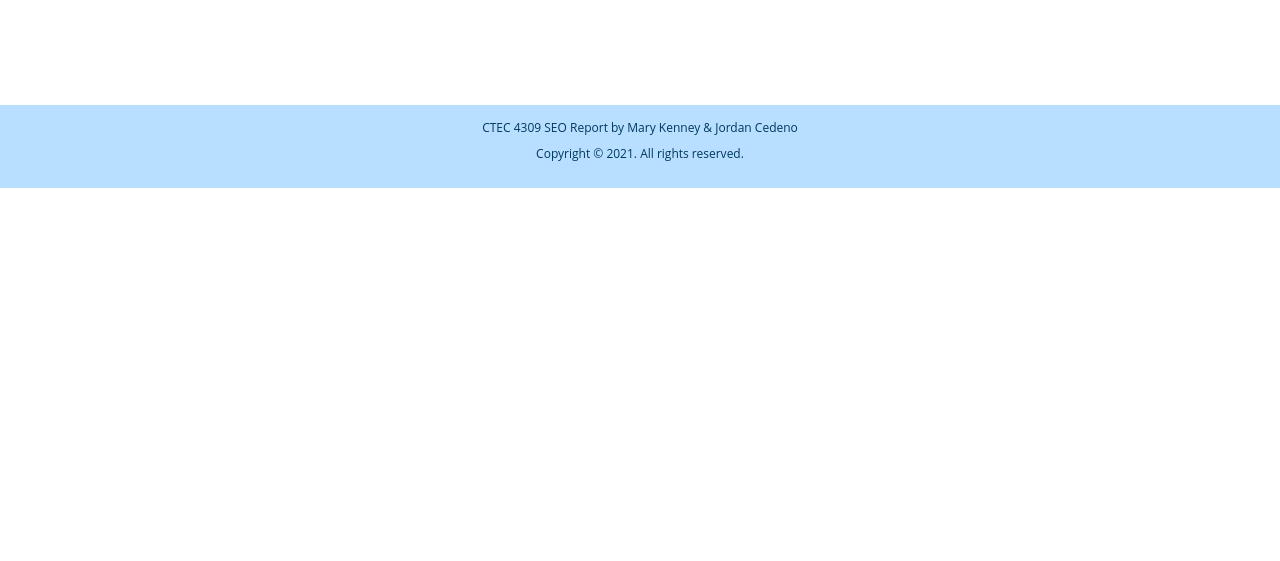
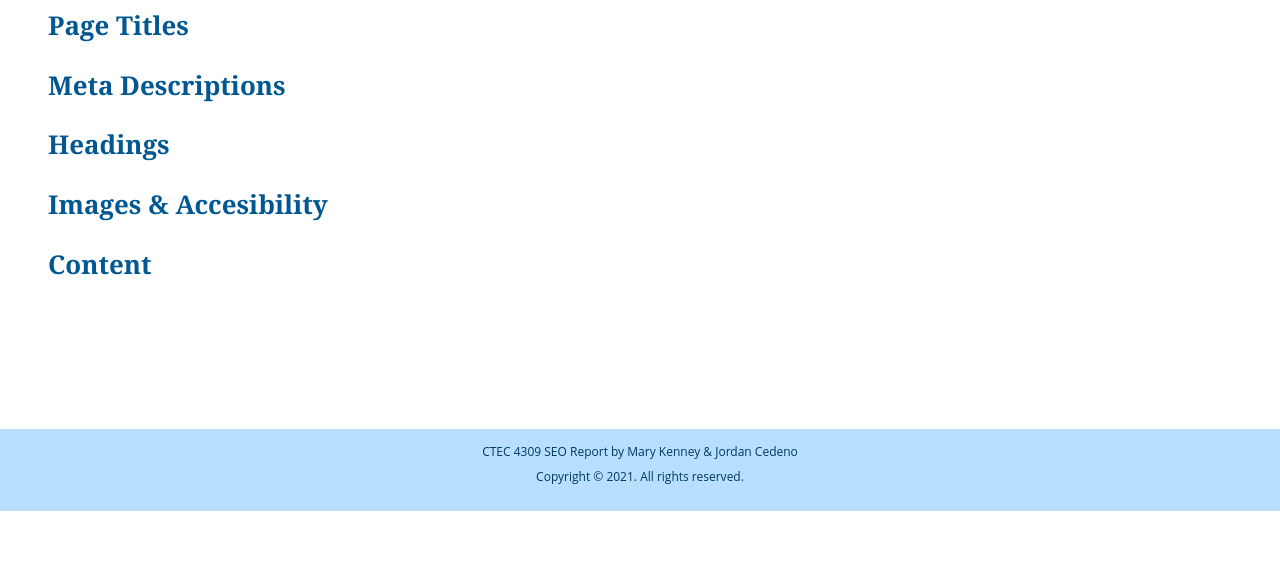
Before and after one commit to MaryKenney/SEO-Report, a plain HTML site: page analysis.html in a window 1280 px wide. Shown: the part 239-800 px from the top of the page. Drawn offline with Linux system fonts and the light colour scheme.

Commit message:
Update analysis.html

```diff
--- a/analysis.html
+++ b/analysis.html
@@ -29,7 +29,28 @@
         </header>
 
         <main>
-            <h1>Current Website Analysis</h1>
+            <div class="container">
+                <div class="row">
+                    <div class="column-xs-12">
+                        <h1>Current Website Analysis</h1>
+                    </div>
+                    <div class="column-xs-12">
+                        <h2>Page Titles</h2>
+                    </div>
+                    <div class="column-xs-12">
+                        <h2>Meta Descriptions</h2>
+                    </div>
+                    <div class="column-xs-12">
+                        <h2>Headings</h2>
+                    </div>
+                    <div class="column-xs-12">
+                        <h2>Images & Accesibility</h2>
+                    </div>
+                    <div class="column-xs-12">
+                        <h2>Content</h2>
+                    </div>
+                </div>
+            </div>
         </main>
 
         <footer>
```
